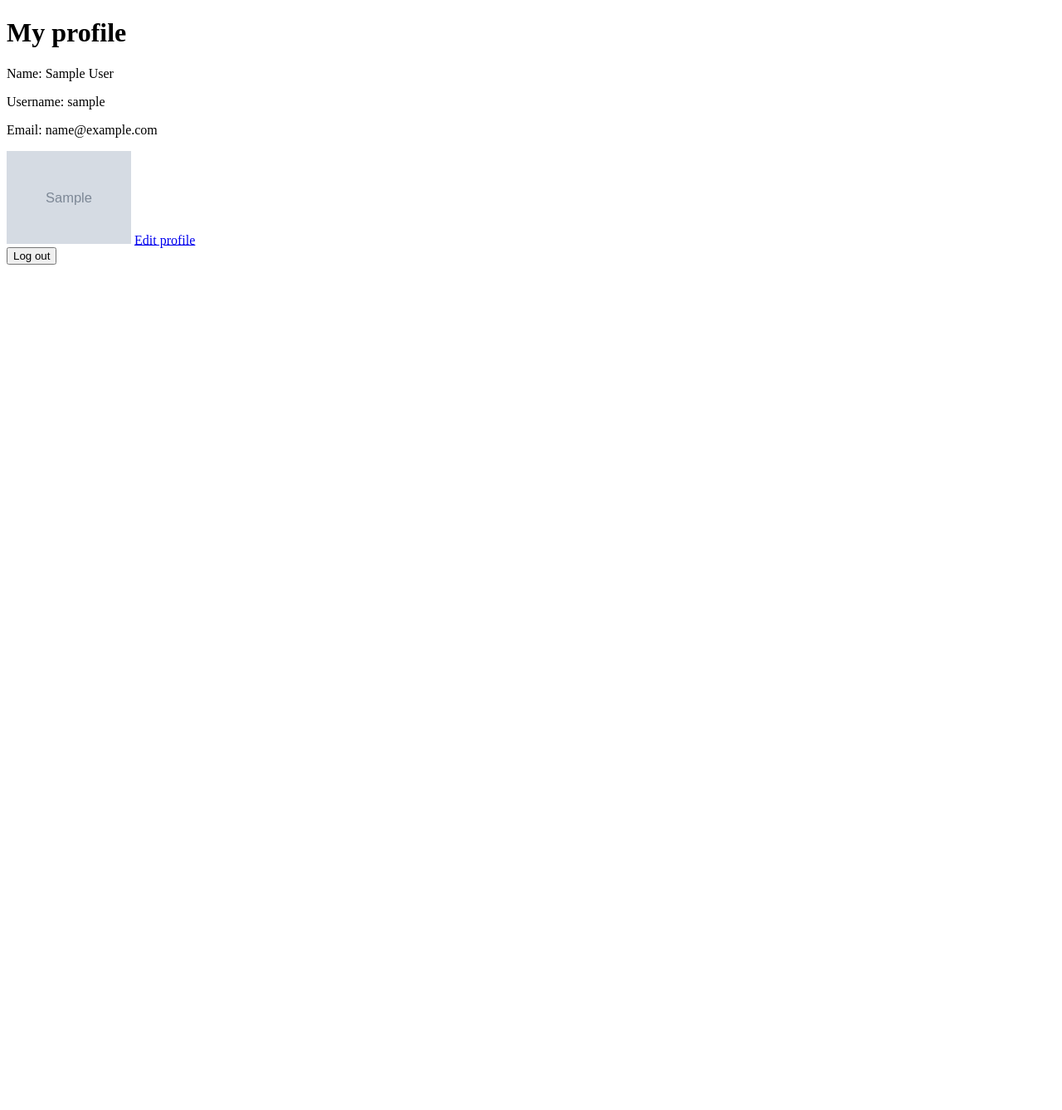
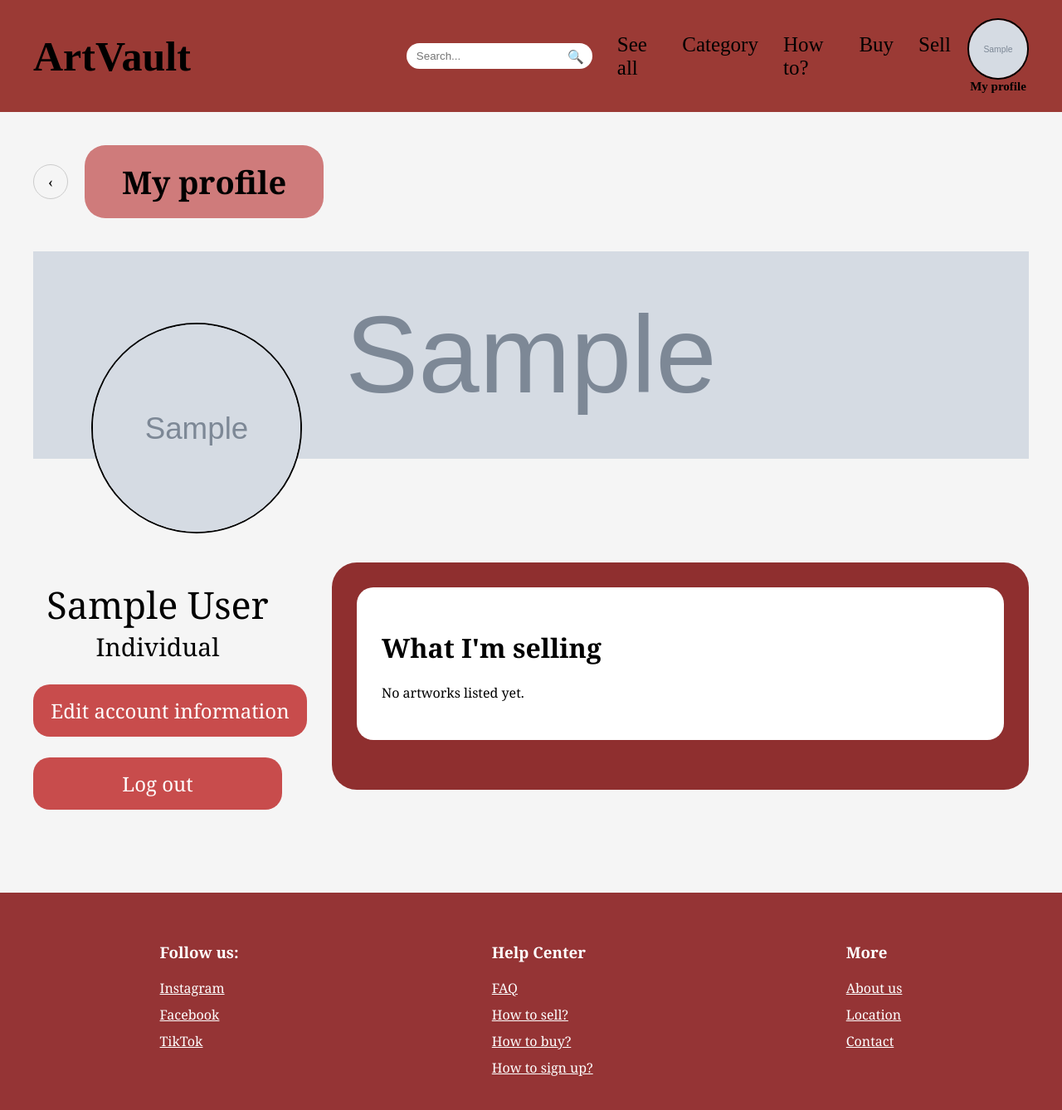
Before and after one commit to brynjaloa/Verklegt-2, a Django app: page /profile/ in a window 1280 px wide. Shown: the whole page at 83% size. Before the commit the page ends 319 px from the top, so only its background shows below. Run offline with Django 5.2, Linux system fonts and the light colour scheme; a user stored in the database is signed in; tables that the repository leaves empty hold one stand-in row (values such as "Sample post"); grey boxes marked "Sample" are stand-in pictures; parts of the project's set-up code (start-up, migrations or seed data) failed here and were passed over.

Commit message:
mikið með profile html og css

```diff
--- a/accounts/templates/accounts/profile.html
+++ b/accounts/templates/accounts/profile.html
@@ -1,29 +1,108 @@
-<!DOCTYPE html>
-<html lang="en">
-<head>
-    <meta charset="UTF-8">
-    <title>Title</title>
-</head>
-<body>
-    <h1>My profile</h1>
+{% extends 'base.html' %}
+{% load static %}
+{% block content %}
 
-    <p>Name: {{ profile.name }}</p>
-    <p>Username: {{ user.username }}</p>
-    <p>Email: {{ user.email }}</p>
+<link rel="stylesheet" href="{% static 'css/profile.css' %}">
+
+<div class="profile-container">
+
+    <div class="profile-top">
+
+        <!-- mögulega breyta þessu, á að vera í css? lika i catagories -->
+       <a href="/" style="width: 40px; height: 40px; border-radius: 50%; border: 1px solid #ccc; display: flex; align-items: center; justify-content: center; text-decoration: none; font-size: 18px; color: black;">‹</a>
+
+        <div class="profile-title">
+            My profile
+        </div>
+
+    </div>
+
+
+    {% if seller.cover_image %}
+    <div class="cover-container">
+        <img
+            class="cover-image" src="{{ seller.cover_image.url }}">
+
+        <div class="floating-profile">
 
             {% if profile.profile_image %}
-        <img src="{{ profile.profile_image.url }}" width="150">
+                <img class="profile-image" src="{{ profile.profile_image.url }}">
+
+            {% else %}
+                <div class="default-profile">
+                    <div class="default-head"></div>
+                    <div class="default-body"></div>
+                </div>
+            {% endif %}
+        </div>
+    </div>
 {% endif %}
 
-    <a href="{% url 'edit_profile' %}">Edit profile</a>
+    <div class="profile-layout">
 
-    {% if not profile.is_seller %}
-        <a href="{% url 'become_seller' %}">Become seller</a>
+        <div class="left-side">
+
+            <div class="profile-name">
+                {{ profile.name }}
+            </div>
+
+            {% if seller %}
+                <div class="profile-type">
+                    {{ seller.seller_type }}
+                </div>
+            {% endif %}
+
+            <a class="profile-btn" href="{% url 'edit_profile' %}">
+                Edit account information
+            </a>
+
+            {% if not seller %}
+                <a class="profile-btn" href="{% url 'become_seller' %}">
+                    Become seller
+                </a>
             {% endif %}
 
             <form method="POST" action="{% url 'logout' %}">
                 {% csrf_token %}
-        <button type="submit">Log out</button>
+
+                <button class="profile-btn logout-btn" type="submit">
+                    Log out
+                </button>
             </form>
-</body>
-</html>
+        </div>
+
+
+        <div class="right-side">
+
+            {% if seller %}
+                <div class="info-box">
+
+                    <div class="inner-box">
+                        <h1>What I'm selling</h1>
+                        <!--placeholder,laga seinna-->
+                        <p>No artworks listed yet.</p>
+                    </div>
+
+                </div>
+
+            {% else %}
+                <div class="info-box">
+
+                    <div class="inner-box">
+                        <h1>My bids</h1>
+                        <!--placeholder-->
+                        <p>No bids yet</p>
+                    </div>
+
+                    <div class="inner-box">
+                        <h1>My buys</h1>
+                        <!--placeholder-->
+                        <p>No purchases yet</p>
+                    </div>
+
+                </div>
+            {% endif %}
+        </div>
+    </div>
+</div>
+{% endblock %}
--- a/accounts/views.py
+++ b/accounts/views.py
@@ -38,8 +38,14 @@ def signup_view(request):
 @login_required
 def profile_view(request):
     profile = request.user.profile
-    return render(request, 'accounts/profile.html', {'profile': profile})
-
+    seller = None
+    if hasattr(request.user, 'seller'):
+        seller = request.user.seller
+    context = {
+        'profile': profile,
+        'seller': seller,
+    }
+    return render(request,'accounts/profile.html',context)
 
 @login_required
 def edit_profile_view(request):
--- a/config/urls.py
+++ b/config/urls.py
@@ -29,4 +29,7 @@ urlpatterns = [
 ]
 
 if settings.DEBUG:
-    urlpatterns += static(settings.MEDIA_URL, document_root=settings.MEDIA_ROOT)
+    urlpatterns += static(
+        settings.MEDIA_URL,
+        document_root=settings.MEDIA_ROOT
+    )
--- a/static/css/front_page.css
+++ b/static/css/front_page.css
@@ -174,6 +174,57 @@ nav {
     font-size: 20px;
 }
 
+.profile-link {
+    display: flex;
+    flex-direction: column;
+    align-items: center;
+    text-decoration: none;
+    color: black;
+    font-size: 15px;
+    font-weight: bold;
+    font-family: serif;
+}
+
+.nav-profile-image {
+    width: 70px;
+    height: 70px;
+    border-radius: 50%;
+    object-fit: cover;
+    border: 2px solid black;
+}
+
+.nav-profile-placeholder {
+    width: 70px;
+    height: 70px;
+    border-radius: 50%;
+    background: #c84c4c;
+    border: 2px solid black;
+    position: relative;
+    overflow: hidden;
+}
+
+.nav-head {
+    width: 27px;
+    height: 27px;
+    border-radius: 50%;
+    background: #f5f5f5;
+    position: absolute;
+    top: 11px;
+    left: 50%;
+    transform: translateX(-50%);
+}
+
+.nav-body {
+    width: 64px;
+    height: 39px;
+    border-radius: 50%;
+    background: #f5f5f5;
+    position: absolute;
+    bottom: -15px;
+    left: 50%;
+    transform: translateX(-50%);
+}
+
 /* footer */
 .footer {
     background: #953435;
--- /dev/null
+++ b/static/css/profile.css
@@ -0,0 +1,151 @@
+body {
+    margin: 0;
+    background: #f5f5f5;
+    font-family: Georgia;
+}
+
+.profile-container {
+    padding: 40px;
+}
+
+.profile-top {
+    display: flex;
+    align-items: center;
+    gap: 20px;
+    margin-bottom: 40px;
+}
+
+.profile-title {
+    background: #cf7b7b;
+    padding: 18px 45px;
+    border-radius: 25px;
+    font-size: 38px;
+    font-weight: bold;
+}
+
+.profile-layout {
+    display: flex;
+    gap: 60px;
+}
+
+.left-side {
+    width: 300px;
+    text-align: center;
+}
+
+.profile-image {
+    width: 250px;
+    height: 250px;
+    border-radius: 50%;
+    object-fit: cover;
+    border: 2px solid black;
+}
+
+.default-profile {
+    width: 250px;
+    height: 250px;
+    border-radius: 50%;
+    background: #c84c4c;
+    border: 3px solid black;
+    position: relative;
+    overflow: hidden;
+    margin: auto;
+}
+
+.default-head {
+    width: 95px;
+    height: 95px;
+    border-radius: 50%;
+    background: #f5f5f5;
+    position: absolute;
+    top: 40px;
+    left: 50%;
+    transform: translateX(-50%);
+}
+
+.default-body {
+    width: 230px;
+    height: 140px;
+    background: #f5f5f5;
+    border-radius: 50%;
+    position: absolute;
+    bottom: -55px;
+    left: 50%;
+    transform: translateX(-50%);
+}
+
+.profile-name {
+    font-size: 45px;
+    margin-top: 20px;
+}
+
+.profile-type {
+    font-size: 30px;
+}
+
+.profile-btn {
+    display: block;
+    width: 100%;
+    margin-top: 25px;
+    background: #c84c4c;
+    color: white;
+    text-decoration: none;
+    padding: 15px;
+    border-radius: 20px;
+    font-size: 24px;
+}
+
+.logout-btn {
+    border: none;
+    cursor: pointer;
+    font-family: inherit;
+}
+
+.right-side {
+    flex: 1;
+}
+
+.info-box {
+    background: #8f2f2f;
+    padding: 30px;
+    border-radius: 30px;
+}
+
+.inner-box {
+    background: white;
+    border-radius: 20px;
+    padding: 30px;
+    margin-bottom: 30px;
+}
+
+.cover-container {
+    position: relative;
+    margin-bottom: 120px;
+}
+
+.cover-image {
+    width: 100%;
+    height: 250px;
+    object-fit: cover;
+}
+
+.floating-profile {
+    position: absolute;
+    left: 70px;
+    bottom: -90px;
+}
+
+.back-btn {
+    width: 70px;
+    height: 70px;
+    border-radius: 50%;
+    border: 3px solid #d3d3d3;
+    background: #d9d9d9;
+    display: flex;
+    align-items: center;
+    justify-content: center;
+    text-decoration: none;
+    color: black;
+    font-size: 55px;
+    margin-right: 20px;
+}
--- a/templates/partials/navbar.html
+++ b/templates/partials/navbar.html
@@ -17,8 +17,31 @@
             <a href="#">Sell</a>
         </div>
     </div>
+        <div class="nav-right">
 
-    <div class="nav-right">
-        <a href="{% url 'login' %}" class="login-btn">Login</a>
-    </div>
+            {% if user.is_authenticated %}
+
+                <a href="{% url 'profile' %}" class="profile-link">
+
+                    {% if user.profile.profile_image %}
+                        <img src="{{ user.profile.profile_image.url }}" class="nav-profile-image">
+
+                    {% else %}
+                        <div class="nav-profile-placeholder">
+                            <div class="nav-head"></div>
+                            <div class="nav-body"></div>
+                        </div>
+                    {% endif %}
+
+                    <span>My profile</span>
+
+                </a>
+
+            {% else %}
+                <a href="{% url 'login' %}" class="login-btn">
+                    Login
+                </a>
+
+            {% endif %}
+        </div>
 </nav>
```
Also changed, not shown: accounts/templates/accounts/signup.html (+11 -0 lines), artworks/forms.py (+6 -1 lines), artworks/templates/artworks/artworks_form.html (+16 -6 lines), artworks/views.py (+23 -1 lines), config/settings.py (+17 -5 lines). Lines whose indentation alone changed are shown as unchanged.
